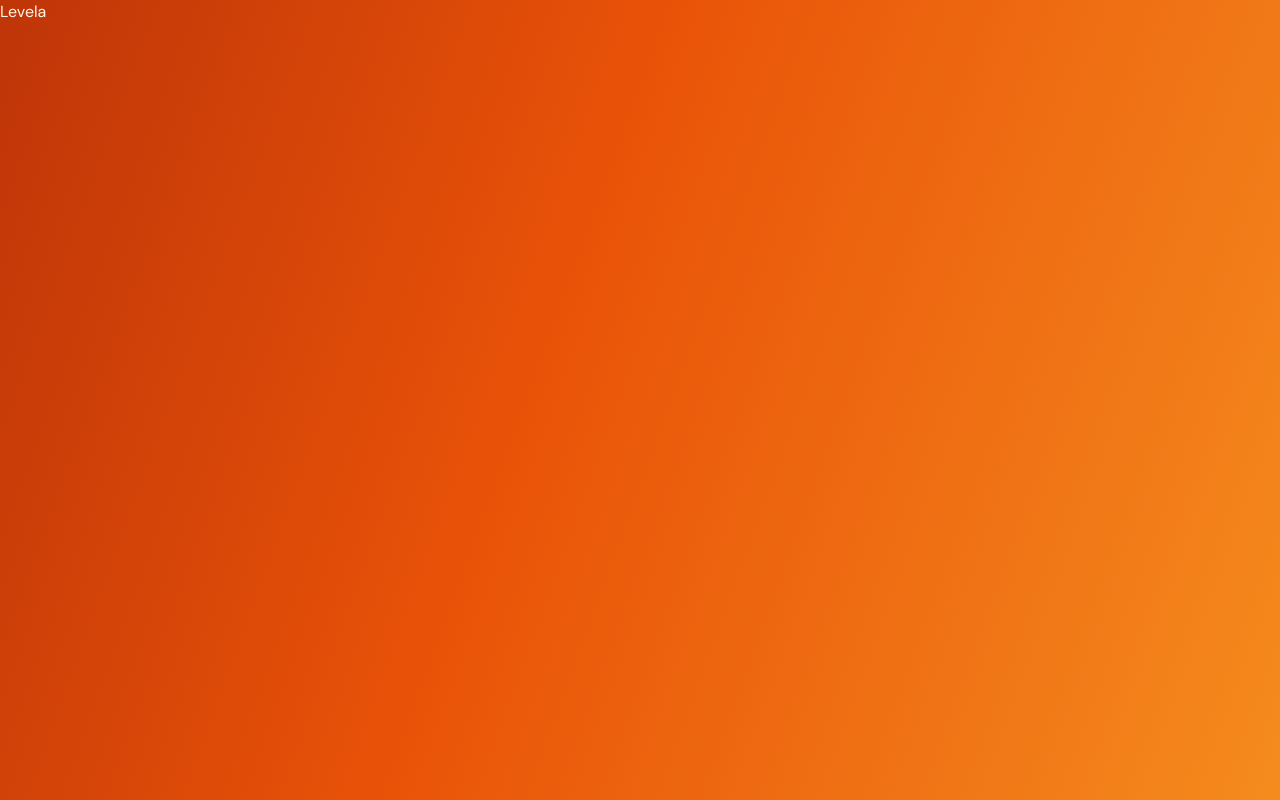
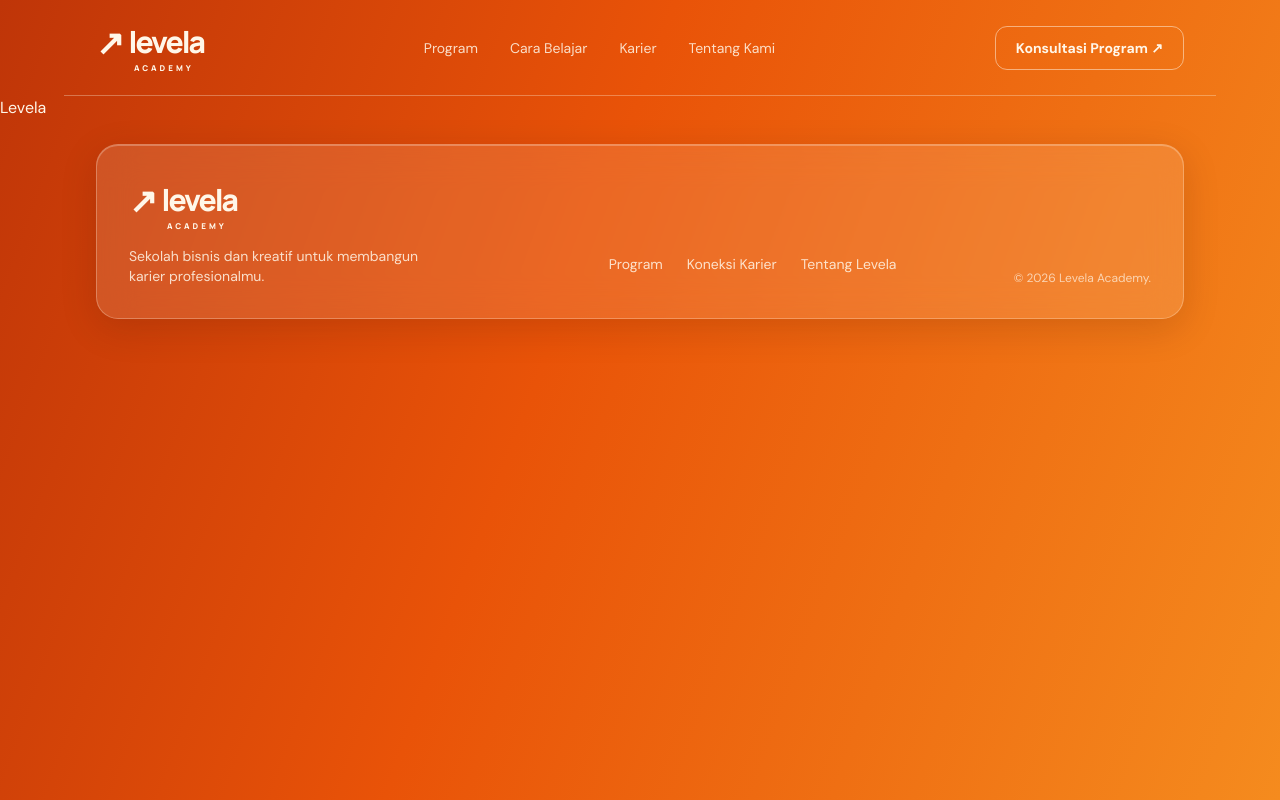
Before and after one commit to Fdhlu-Rhmn/Levela, a Next.js app: page / in a window 1280 px wide. Built offline with nearby package versions, Linux system fonts and the light colour scheme.

Commit message:
feat: add glass UI primitives, header and footer

```diff
--- a/app/layout.tsx
+++ b/app/layout.tsx
@@ -1,5 +1,7 @@
 import type { Metadata } from 'next'
 import { DM_Sans, Manrope } from 'next/font/google'
+import { Header } from '@/components/Header'
+import { Footer } from '@/components/Footer'
 import './globals.css'
 
 const manrope = Manrope({ subsets: ['latin'], weight: ['600', '700', '800'], variable: '--font-manrope' })
@@ -14,7 +16,11 @@
 export default function RootLayout({ children }: { children: React.ReactNode }) {
   return (
     <html lang="id" className={`${manrope.variable} ${dmSans.variable}`}>
-      <body className="bg-levela text-cream min-h-screen">{children}</body>
+      <body className="bg-levela text-cream min-h-screen">
+        <Header />
+        {children}
+        <Footer />
+      </body>
     </html>
   )
 }
--- /dev/null
+++ b/components/Button.tsx
@@ -0,0 +1,38 @@
+import Link from 'next/link'
+
+type Props = {
+  href: string
+  variant?: 'primary' | 'ghost'
+  external?: boolean
+  arrow?: boolean
+  className?: string
+  children: React.ReactNode
+}
+
+const base =
+  'inline-flex min-h-11 items-center justify-center gap-3 rounded-xl px-5 text-sm font-bold transition-colors duration-200'
+const variants = {
+  primary: 'bg-white text-ink hover:bg-cream',
+  ghost: 'border border-cream/50 text-cream hover:bg-cream/10',
+}
+
+export function Button({ href, variant = 'primary', external, arrow, className = '', children }: Props) {
+  const cls = `${base} ${variants[variant]} ${className}`
+  const content = (
+    <>
+      {children}
+      {arrow && <span aria-hidden="true">↗</span>}
+    </>
+  )
+  if (external)
+    return (
+      <a href={href} target="_blank" rel="noopener" className={cls}>
+        {content}
+      </a>
+    )
+  return (
+    <Link href={href} className={cls}>
+      {content}
+    </Link>
+  )
+}
--- /dev/null
+++ b/components/ConsultButton.tsx
@@ -0,0 +1,21 @@
+import { whatsappUrl } from '@/lib/whatsapp'
+
+type Props = { text: string; variant?: 'primary' | 'ghost'; floating?: boolean; className?: string }
+
+export function ConsultButton({ text, variant = 'ghost', floating, className = '' }: Props) {
+  const look = floating
+    ? 'fixed inset-x-4 bottom-4 z-40 min-h-13 rounded-2xl bg-white text-ink shadow-[0_10px_30px_rgba(0,0,0,.3)] sm:hidden'
+    : variant === 'primary'
+      ? 'min-h-11 rounded-xl bg-white text-ink hover:bg-cream'
+      : 'min-h-11 rounded-xl border border-cream/50 text-cream hover:bg-cream/10'
+  return (
+    <a
+      href={whatsappUrl(text)}
+      target="_blank"
+      rel="noopener"
+      className={`inline-flex items-center justify-center gap-3 px-5 text-sm font-bold transition-colors duration-200 ${look} ${className}`}
+    >
+      Konsultasi Program ↗
+    </a>
+  )
+}
--- /dev/null
+++ b/components/Footer.tsx
@@ -0,0 +1,30 @@
+import Link from 'next/link'
+import { site } from '@/content/site'
+import { Logo } from './Logo'
+
+const links = [
+  { href: '/program/', label: 'Program' },
+  { href: '/#karier', label: 'Koneksi Karier' },
+  { href: '/tentang/', label: 'Tentang Levela' },
+]
+
+export function Footer() {
+  return (
+    <footer className="mx-auto w-full max-w-6xl px-4 pt-6 pb-28 sm:px-8 sm:pb-10">
+      <div className="glass grid gap-8 p-6 sm:p-8 md:grid-cols-[1.2fr_1fr_auto] md:items-end">
+        <div>
+          <Logo />
+          <p className="mt-3 max-w-xs text-sm text-cream/85">{site.tagline}</p>
+        </div>
+        <nav aria-label="Navigasi footer" className="flex flex-wrap gap-x-6 gap-y-1 text-sm">
+          {links.map((l) => (
+            <Link key={l.href} href={l.href} className="flex min-h-11 items-center opacity-85 hover:opacity-100">
+              {l.label}
+            </Link>
+          ))}
+        </nav>
+        <small className="text-xs text-cream/70">© {new Date().getFullYear()} Levela Academy.</small>
+      </div>
+    </footer>
+  )
+}
--- /dev/null
+++ b/components/Glass.tsx
@@ -0,0 +1,9 @@
+type Props = { as?: 'div' | 'article' | 'section'; className?: string; children: React.ReactNode } & React.HTMLAttributes<HTMLElement>
+
+export function Glass({ as: Tag = 'div', className = '', children, ...rest }: Props) {
+  return (
+    <Tag className={`glass ${className}`} {...rest}>
+      {children}
+    </Tag>
+  )
+}
--- /dev/null
+++ b/components/Header.tsx
@@ -0,0 +1,65 @@
+'use client'
+
+import Link from 'next/link'
+import { useState } from 'react'
+import { Logo } from './Logo'
+import { ConsultButton } from './ConsultButton'
+
+export const navLinks = [
+  { href: '/program/', label: 'Program' },
+  { href: '/#belajar', label: 'Cara Belajar' },
+  { href: '/#karier', label: 'Karier' },
+  { href: '/tentang/', label: 'Tentang Kami' },
+]
+
+export const consultText = 'Halo kak, saya ingin konsultasi program Levela.'
+
+export function Header() {
+  const [open, setOpen] = useState(false)
+  return (
+    <header className="relative z-30 mx-auto flex h-20 w-full max-w-6xl items-center justify-between gap-6 border-b border-line px-4 sm:h-24 sm:px-8">
+      <Logo />
+      <nav aria-label="Navigasi utama" className="hidden gap-8 text-sm lg:flex">
+        {navLinks.map((l) => (
+          <Link key={l.href} href={l.href} className="opacity-85 transition-opacity hover:opacity-100">
+            {l.label}
+          </Link>
+        ))}
+      </nav>
+      <ConsultButton text={consultText} className="hidden lg:inline-flex" />
+      <button
+        type="button"
+        aria-expanded={open}
+        aria-controls="mobile-nav"
+        aria-label={open ? 'Tutup navigasi' : 'Buka navigasi'}
+        onClick={() => setOpen(!open)}
+        className="grid size-11 place-items-center rounded-xl border border-line lg:hidden"
+      >
+        <span aria-hidden="true" className="flex w-5 flex-col gap-1.5">
+          <i className={`h-0.5 bg-cream transition-transform ${open ? 'translate-y-2 rotate-45' : ''}`} />
+          <i className={`h-0.5 bg-cream transition-opacity ${open ? 'opacity-0' : ''}`} />
+          <i className={`h-0.5 bg-cream transition-transform ${open ? '-translate-y-2 -rotate-45' : ''}`} />
+        </span>
+      </button>
+      {open && (
+        <nav
+          id="mobile-nav"
+          aria-label="Navigasi mobile"
+          className="glass absolute inset-x-4 top-full mt-2 flex flex-col p-3 lg:hidden"
+        >
+          {navLinks.map((l) => (
+            <Link
+              key={l.href}
+              href={l.href}
+              onClick={() => setOpen(false)}
+              className="flex min-h-12 items-center rounded-xl px-4 text-base hover:bg-cream/10"
+            >
+              {l.label}
+            </Link>
+          ))}
+          <ConsultButton text={consultText} variant="primary" className="mt-2" />
+        </nav>
+      )}
+    </header>
+  )
+}
--- /dev/null
+++ b/components/Logo.tsx
@@ -0,0 +1,17 @@
+import Link from 'next/link'
+
+export function Logo() {
+  return (
+    <Link
+      href="/"
+      aria-label="Levela Academy beranda"
+      className="relative inline-flex items-center pb-3 font-heading text-[30px] font-extrabold tracking-[-2px]"
+    >
+      <span aria-hidden="true" className="mr-1 pr-2 text-[34px] leading-none tracking-[-8px]">
+        ↗
+      </span>
+      levela
+      <span className="absolute bottom-0.5 left-[38px] text-[8px] tracking-[3px]">ACADEMY</span>
+    </Link>
+  )
+}
--- /dev/null
+++ b/components/Section.tsx
@@ -0,0 +1,19 @@
+type Props = {
+  id?: string
+  eyebrow?: string
+  title?: React.ReactNode
+  intro?: string
+  className?: string
+  children?: React.ReactNode
+}
+
+export function Section({ id, eyebrow, title, intro, className = '', children }: Props) {
+  return (
+    <section id={id} className={`mx-auto w-full max-w-6xl px-4 py-14 sm:px-8 sm:py-20 ${className}`}>
+      {eyebrow && <p className="mb-4 text-xs font-bold tracking-[0.2em] text-cream/80 uppercase">{eyebrow}</p>}
+      {title && <h2 className="max-w-3xl text-3xl leading-tight font-extrabold tracking-tight sm:text-5xl">{title}</h2>}
+      {intro && <p className="mt-4 max-w-2xl text-base text-cream/90 sm:text-lg">{intro}</p>}
+      {children && <div className={title || intro ? 'mt-10' : ''}>{children}</div>}
+    </section>
+  )
+}
--- /dev/null
+++ b/components/StatusBadge.tsx
@@ -0,0 +1,18 @@
+import type { ProgramStatus } from '@/content/types'
+
+export function StatusBadge({ status, className = '' }: { status: ProgramStatus; className?: string }) {
+  const available = status === 'available'
+  return (
+    <span
+      className={`inline-flex h-8 items-center gap-2 rounded-full px-3 text-xs font-extrabold tracking-wide shadow-[0_4px_14px_rgba(0,0,0,.25)] ${
+        available ? 'bg-white text-ink' : 'bg-ink text-soon-text'
+      } ${className}`}
+    >
+      <i
+        aria-hidden="true"
+        className={`size-2 rounded-full ${available ? 'bg-ok ring-3 ring-ok/20' : 'bg-soon-dot ring-3 ring-soon-dot/25'}`}
+      />
+      {available ? 'Tersedia' : 'Segera Hadir'}
+    </span>
+  )
+}
```
Also changed, not shown: 1 other file (tests, documents, lock files or other folders).
